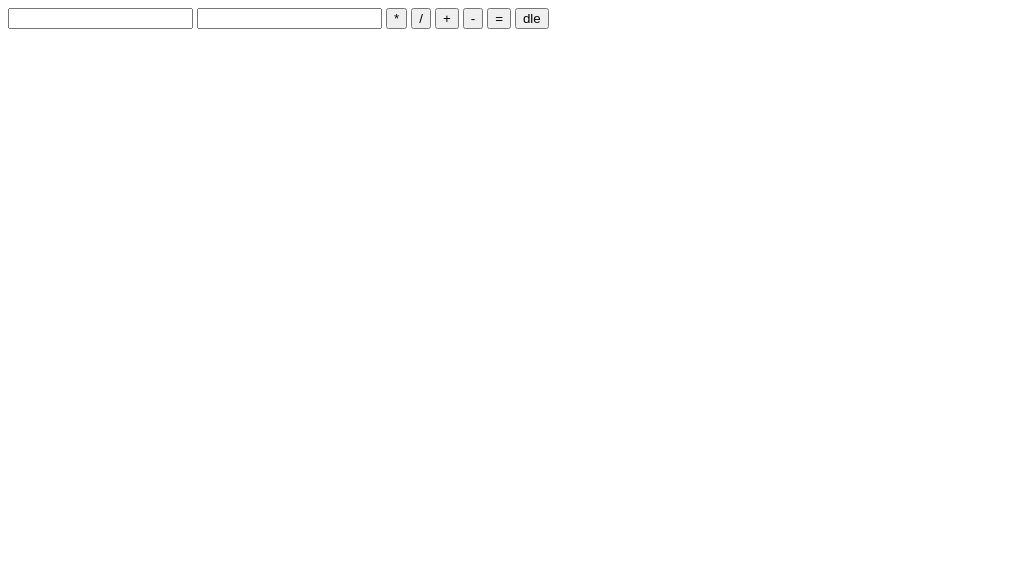
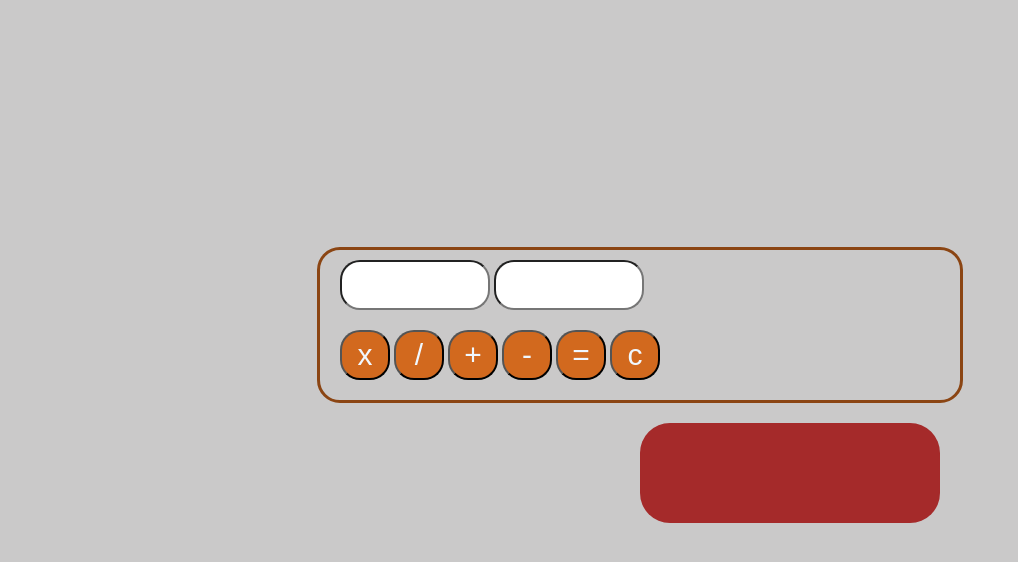
Before and after one commit to osamaabozead1994/project2, a plain HTML site: page index.html in a window 1280 px wide. Shown: the whole page, without its empty margins (0-1018 px from the left). Drawn offline with Linux system fonts and the light colour scheme.

Commit message:
Add files via upload

```diff
--- a/index.html
+++ b/index.html
@@ -4,17 +4,30 @@
     <meta charset="UTF-8" />
     <meta name="viewport" content="width=device-width, initial-scale=1.0" />
     <title>Document</title>
+    <link rel="stylesheet" href="st.css" />
   </head>
   <body>
-    <input type="number" id="qw1" />
-    <input type="number" id="qw2" />
-    <button id="qw3">*</button>
-    <button id="qw4">/</button>
-    <button id="qw5">+</button>
-    <button id="qw6">-</button>
-    <button id="qw7">=</button>
-    <button id="qw8">dle</button>
-    <p id="qw9"></p>
+    <div class="f">
+      <div class="q">
+        <div>
+          <input type="number" id="qw1" class="s" />
+          <input type="number" id="qw2" class="s" />
+        </div>
+
+        <div>
+          <button id="qw3" class="a">x</button>
+          <button id="qw4" class="a">/</button>
+          <button id="qw5" class="a">+</button>
+          <button id="qw6" class="a">-</button>
+          <button id="qw7" class="a">=</button>
+          <button id="qw8" class="a">c</button>
+        </div>
+      </div>
+      <div class="d">
+        <p id="qw9" ></p>
+      </div>
+    </div>
     <script src="js.js"></script>
   </body>
 </html>
+<style></style>
--- /dev/null
+++ b/st.css
@@ -0,0 +1,58 @@
+* {
+  margin: 0;
+  padding: 0;
+  box-sizing: border-box;
+}
+
+body {
+  background-color: rgb(202, 201, 201);
+}
+
+.f {
+  width: 50%;
+  margin: auto;
+  outline: 3px solid saddlebrown;
+  margin-top: 250px;
+  border-radius: 20px;
+}
+
+.a {
+  background-color: chocolate;
+  color: aliceblue;
+  text-align: center;
+  width: 50px;
+  height: 50px;
+  font-size: 30px;
+  margin-top: 20px;
+  margin-bottom: 20px;
+  border-radius: 20px;
+}
+
+.s {
+  width: 150px;
+  height: 50px;
+  font-size: 30px;
+  text-align: center;
+  border-radius: 20px;
+  margin-top: 10px;
+}
+
+.d {
+  font-size: 50px;
+  width: 300px;
+  height: 100px;
+  color: white;
+  border-radius: 30px;
+  padding: 20px;
+  background-color: brown;
+  text-align: center;
+  float: right;
+  position: relative;
+  top: 23px;
+  margin-right: 20px ;
+}
+
+.q {
+  margin-left: 20px;
+  display: inline-block;
+}
```
